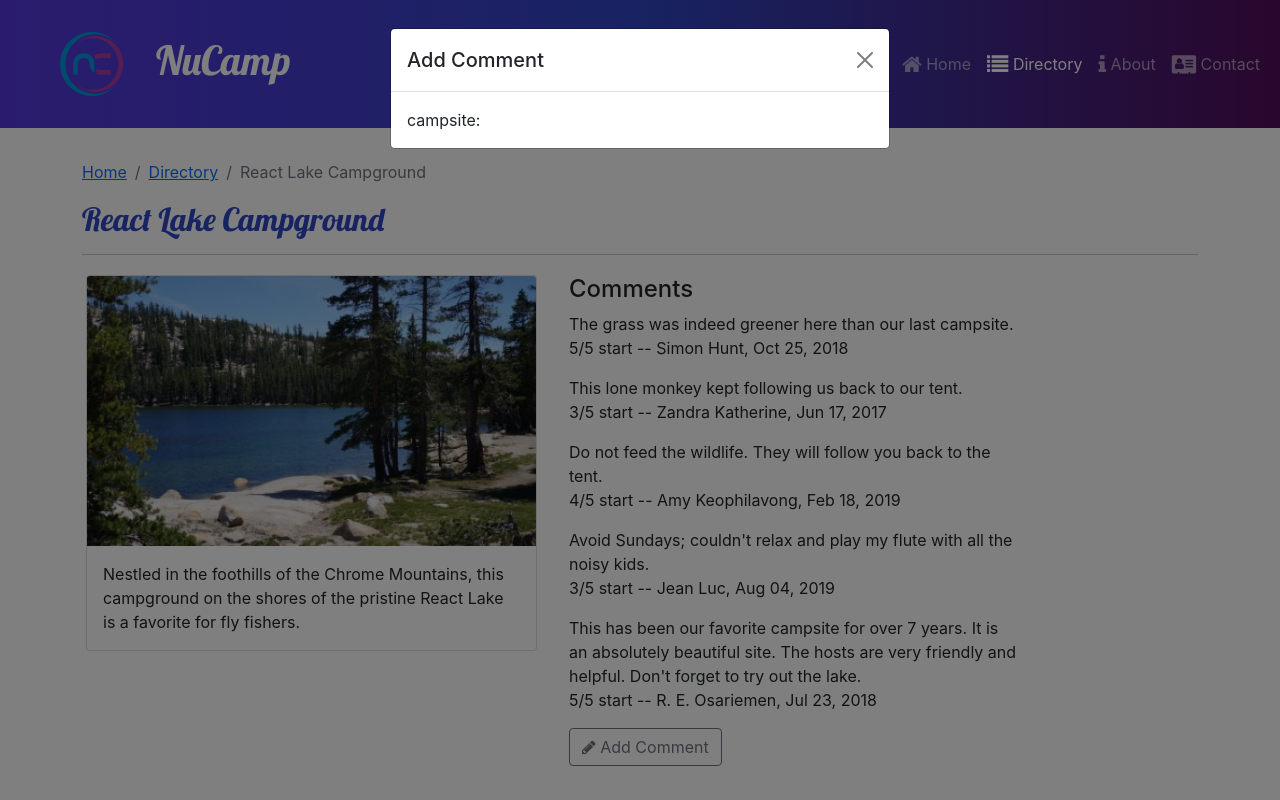
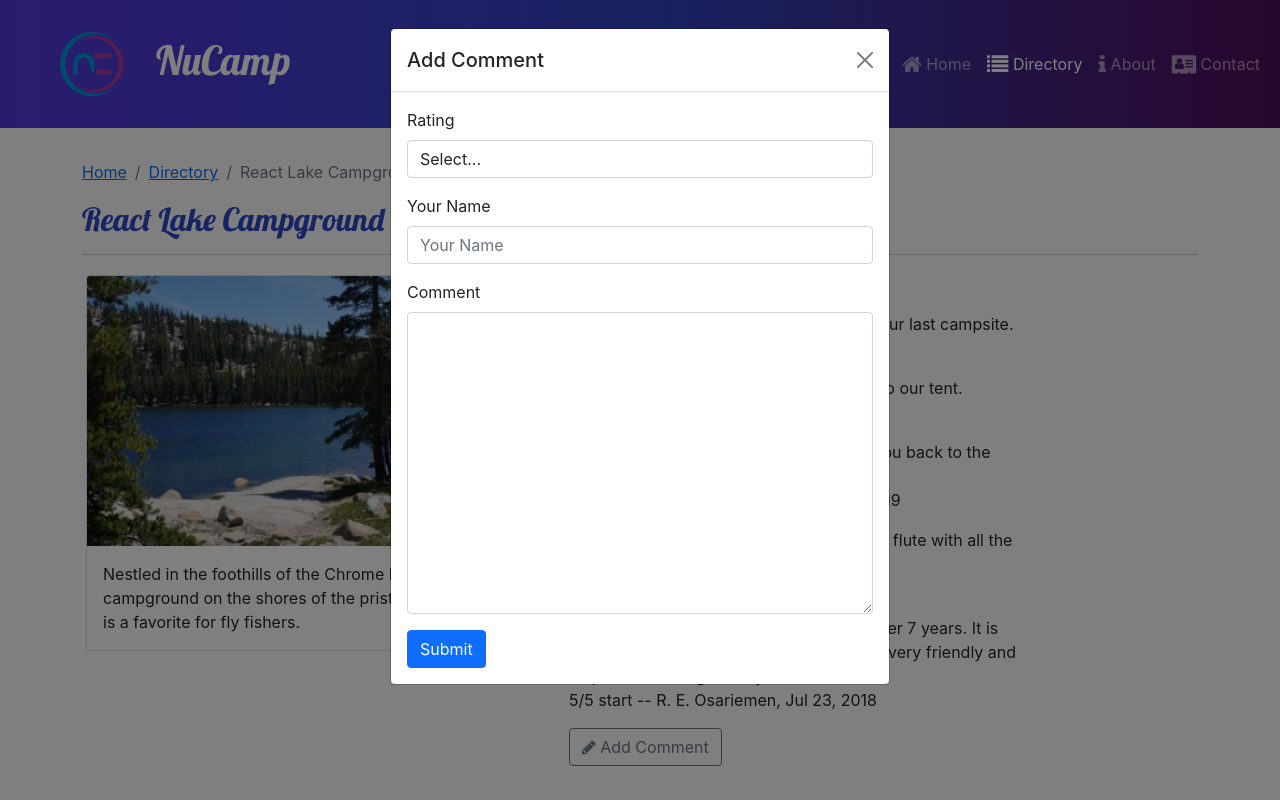
Before and after one commit to cbenedict76/3-React_2023_01_04, a React (Create React App) app: page /directory/0 in a window 1280 px wide. Both pictures are taken after a click on the button "Add Comment". Shown: the top 800 px of the page. Built offline with nearby package versions, Linux system fonts and the light colour scheme.

Commit message:
3-React - Week 3 - Workshop Assignment Task 2

```diff
--- a/src/features/comments/CommentForm.js
+++ b/src/features/comments/CommentForm.js
@@ -1,8 +1,20 @@
 import { useState } from 'react';
-import { Button, Modal, ModalHeader, ModalBody } from 'reactstrap';
+import { Button, Modal, ModalHeader, ModalBody, FormGroup, Label } from 'reactstrap';
+import { Formik, Field, Form } from 'formik';
 
 const CommentForm = ({campsiteId}) => {
     const [ modalOpen, setModalOpen ] = useState(false);
+
+    const handleSubmit = (values) => {
+        const comment = {
+            campsiteId: parseInt(campsiteId),
+            rating: values.rating,
+            author: values.author,
+            text: values.commentText
+        }
+        console.log(comment)
+        setModalOpen(false)
+    }
 
     return (
         <>
@@ -13,7 +25,54 @@
                 <ModalHeader toggle={() => setModalOpen(false)}>
                     Add Comment
                 </ModalHeader>
-                <ModalBody>campsite: {campsiteId} </ModalBody>
+                    <ModalBody>
+                        <Formik
+                            initialValues={{
+                                rating: 'undefined',
+                                author: '',
+                                commentText: '',
+                            }}
+                        onSubmit = {handleSubmit}
+                        >
+                        <Form>
+                            <FormGroup>
+                                <Label htmlFor='rating'>Rating</Label>
+                                <Field
+                                    name='rating'
+                                    as='select'
+                                    className='form-control'
+                                >
+                                    <option>Select...</option>
+                                    <option>1</option>
+                                    <option>2</option>
+                                    <option>3</option>
+                                    <option>4</option>
+                                    <option>5</option>
+                                </Field>
+                            </FormGroup>
+                            <FormGroup>
+                                <Label htmlFor='author'>Your Name</Label>
+                                <Field
+                                    name='author'
+                                    placeholder='Your Name'
+                                    className='form-control'
+                                />
+                            </FormGroup>
+                            <FormGroup>
+                                <Label htmlFor='commentText'>Comment</Label>
+                                <Field
+                                    name='commentText'
+                                    as='textarea'
+                                    rows='12'
+                                    className='form-control'
+                                />
+                            </FormGroup>
+                            <Button type='submit' color='primary'>
+                                Submit
+                            </Button>
+                        </Form>
+                        </Formik>
+                    </ModalBody>
             </Modal>
         </>
     )
--- a/src/features/comments/CommentsList.js
+++ b/src/features/comments/CommentsList.js
@@ -13,7 +13,7 @@
                 {comments.map((comment) => {
                     return <Comment key={comment.id} comment={comment} />;
                 })}
-                <CommentForm />
+                <CommentForm campsiteId={campsiteId}/>
             </Col>
         )
     }
```
